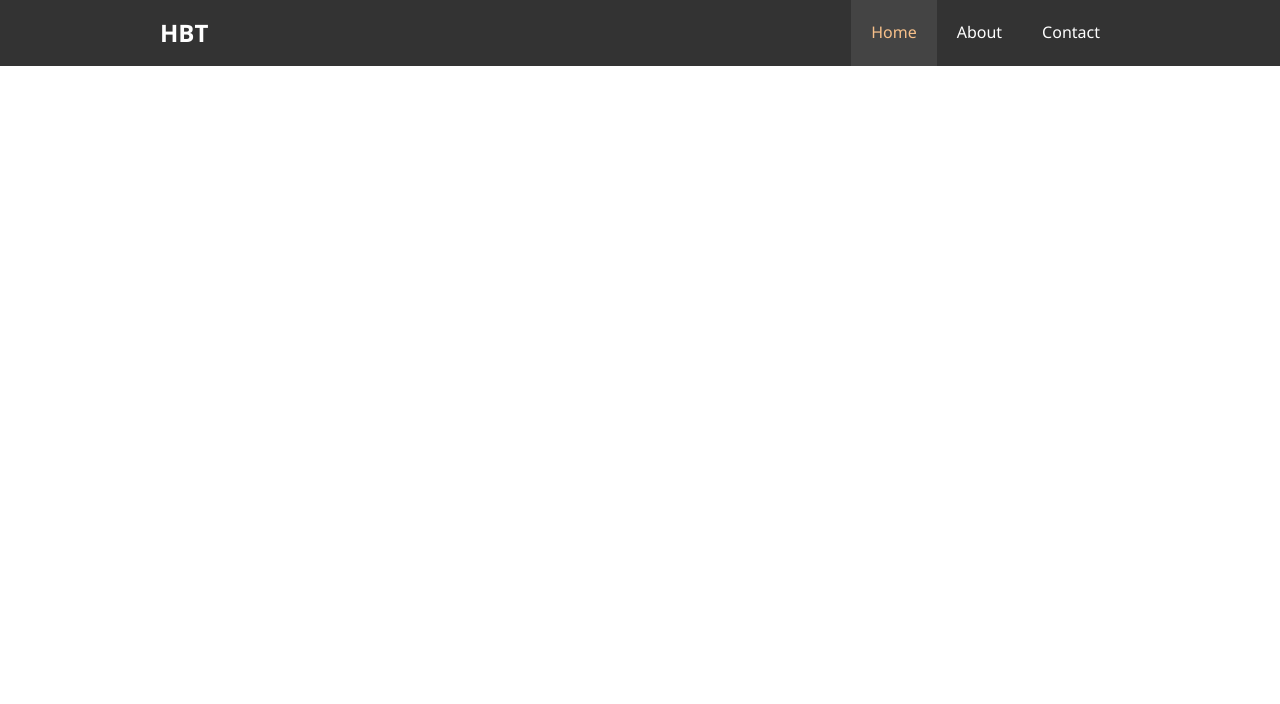
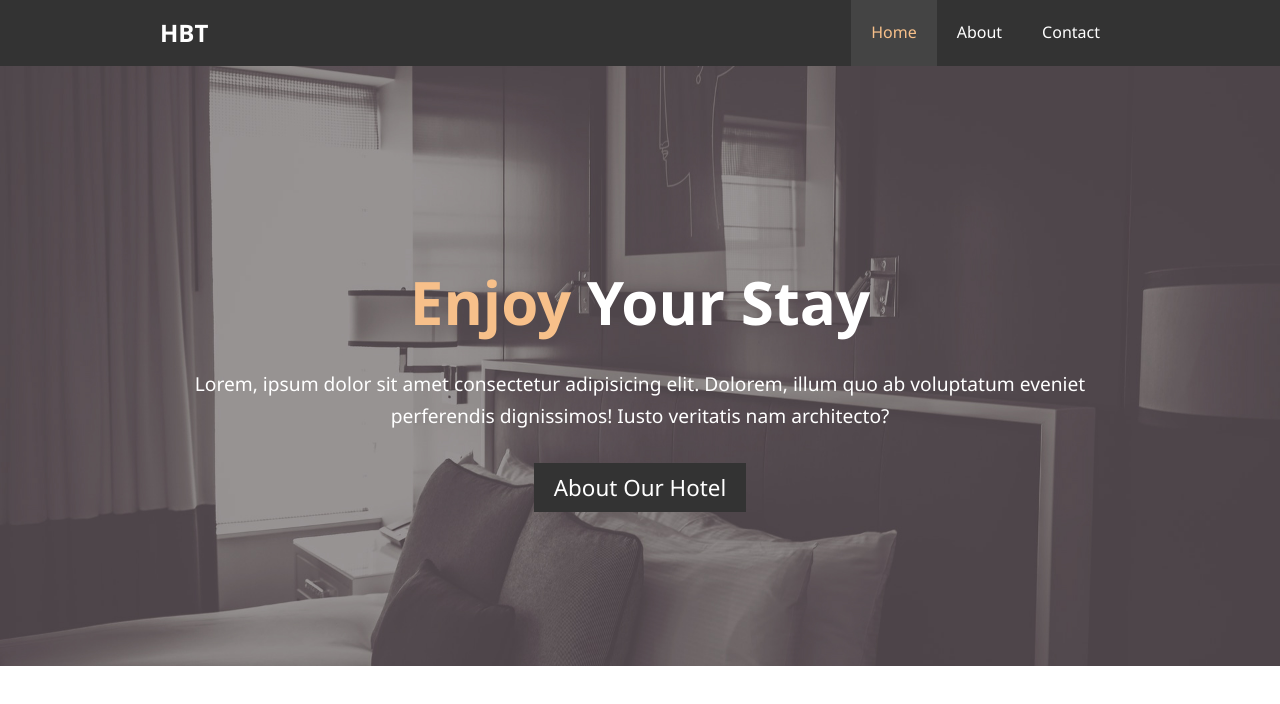
Before and after one commit to Saurav-98/Hotel-website, a plain HTML site: page index.html in a window 1280 px wide. Drawn offline with Linux system fonts and the light colour scheme.

Commit message:
completed showcase section

```diff
--- a/Styles/style.css
+++ b/Styles/style.css
@@ -31,6 +31,26 @@
     overflow: auto;
     padding: 0 20px;
 }
+.text-primary {
+    color: #f7c08a;
+}
+.lead-text {
+    font-size: 1.2rem;
+}
+.btn {
+    display: inline-block;
+    font-size: 1.4rem;
+    color: #fff;
+    background-color: #333;
+    padding: 12px 20px;
+    border: none;
+    cursor: pointer;
+}
+.btn:hover ,
+.btn:focus {
+    color: #333;
+    background-color: #f7c08a;
+}
 /* Navbar */
 
 #navbar {
@@ -63,3 +83,27 @@
     background-color: #444;
     color: #f7c08a;
 }
+
+/* Showcase */
+
+#showcase {
+    background: url("../images/showcase.jpg") no-repeat center center/cover;
+    height: 600px;
+}
+
+#showcase .showcase-content {
+    color: #fff;
+    text-align: center;
+    padding-top: 200px;
+
+}
+
+#showcase .showcase-content h1 {
+    font-size: 60px;
+    line-height: 1.2em;
+}
+
+#showcase .showcase-content p {
+    padding-bottom: 20px;
+    line-height: 1.7em;
+}
--- a/index.html
+++ b/index.html
@@ -23,6 +23,21 @@
             </ul>
             </div>
         </nav>
+
+
+        <div id="showcase">
+            <div class="container">
+                <div class="showcase-content">
+                    <h1><span class="text-primary">Enjoy</span> Your Stay</h1>
+                    <p class="lead-text">Lorem, ipsum dolor sit amet consectetur adipisicing elit. Dolorem, illum quo ab voluptatum eveniet perferendis dignissimos! Iusto veritatis nam architecto?</p>
+                    <a class="btn" href="about.html">About Our Hotel</a>
+                </div>
+            </div>
+        </div>
+
     </header>
+
+
+
 </body>
 </html>
```
